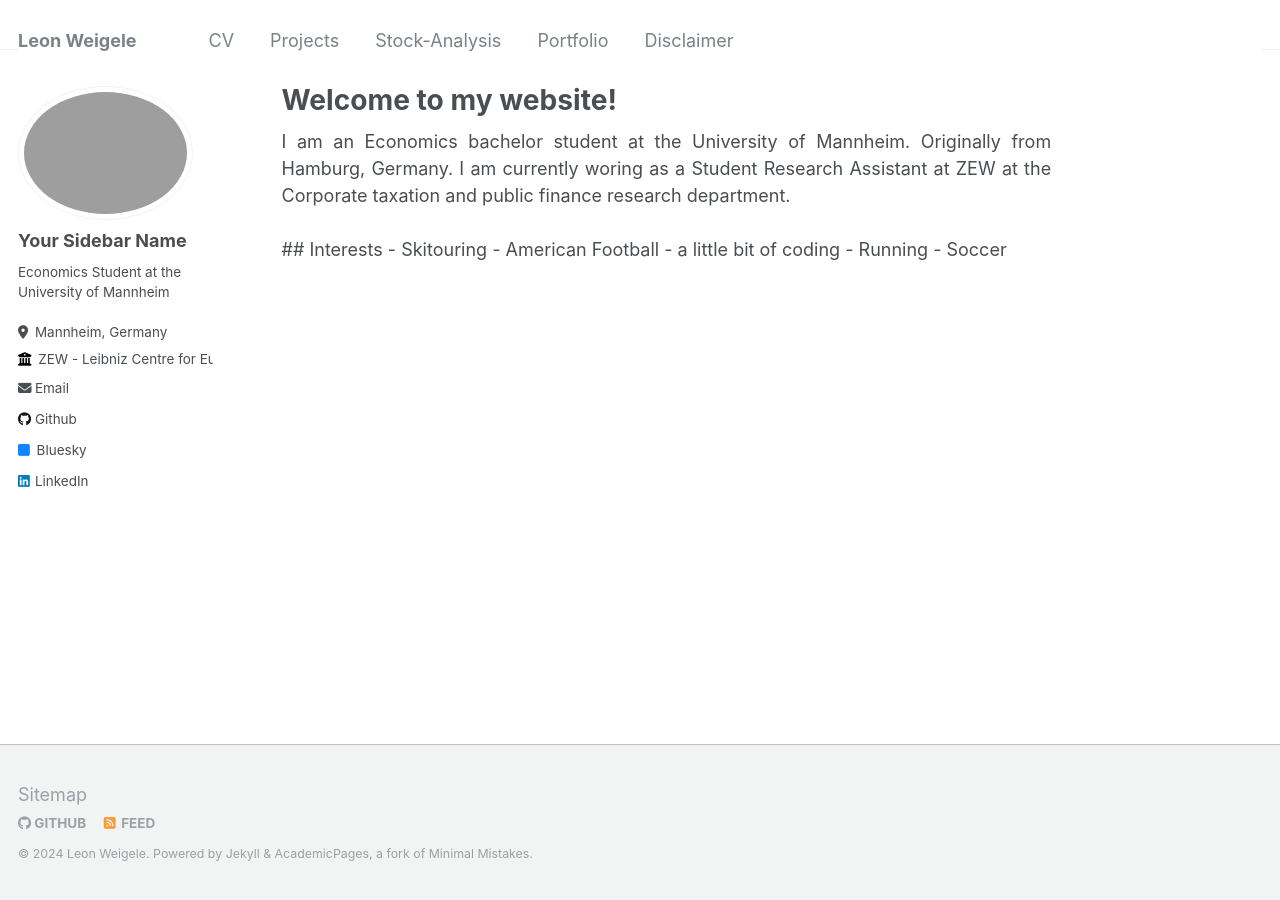
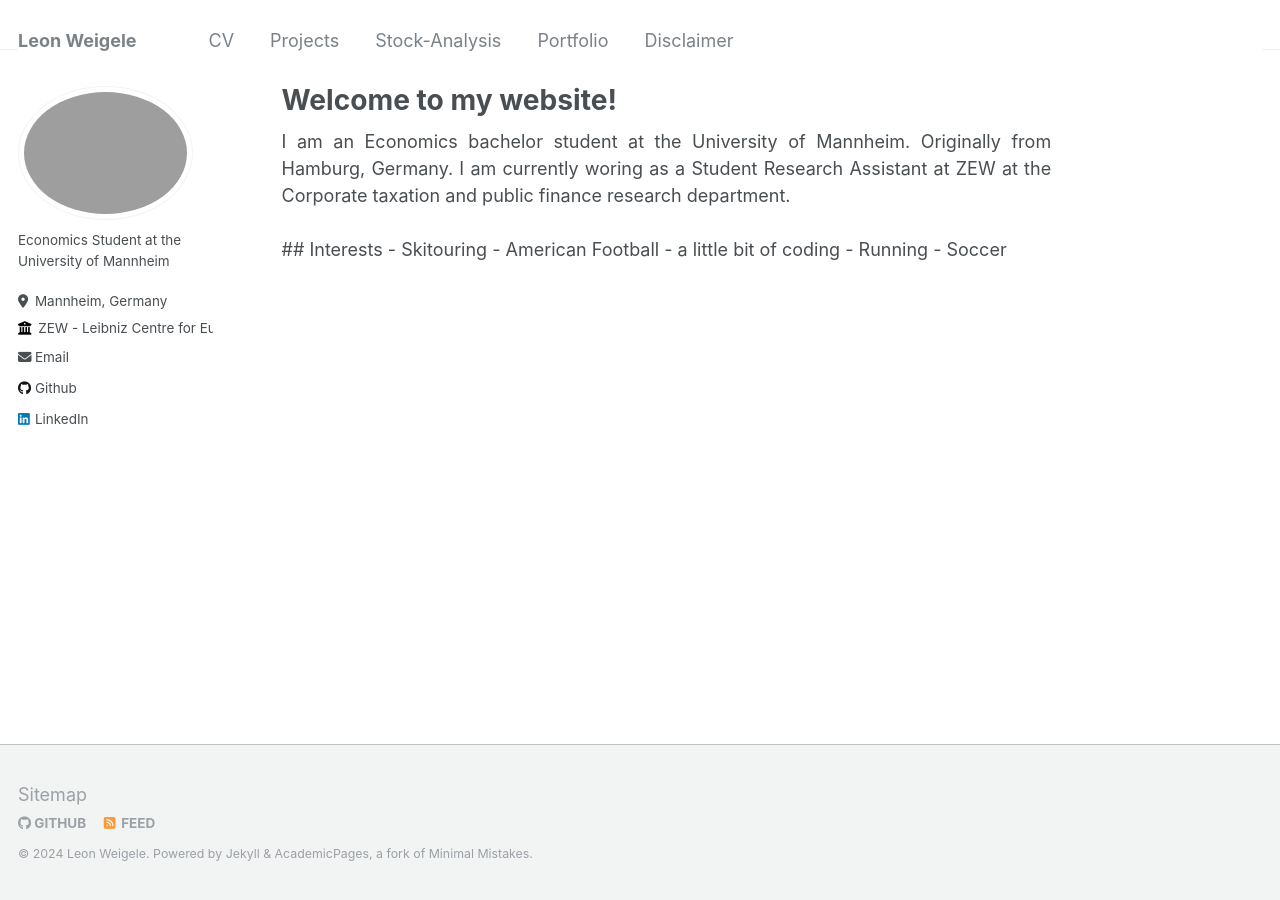
Before and after one commit to leonhamburg/leonweigele.github.io, a Jekyll site: the page built from _pages/about.md, in a window 1280 px wide. Built offline with Jekyll 4.4.1, drawn with Linux system fonts in a browser that asks for light colours; part of the change alters nothing that is shown.

Commit message:
changed github name

```diff
--- a/_config.yml
+++ b/_config.yml
@@ -14,7 +14,7 @@ name                     : &name "Leon Weigele"
 description              : &description ""
 url                      : https://leonweigele.github.io/ # the base hostname & protocol for your site e.g. "https://mmistakes.github.io"
 baseurl                  : "" # the subpath of your site, e.g. "/blog"
-repository               : "leonhamburg/leonweigele.github.io.git"
+repository               : "leonweigele/leonweigele.github.io.git"
 
 # Site Author - The following control what appear as part of the author content on the side bar.
 #               If a field is blank the icon and link will not appear, otherwise it will be shown.
@@ -22,7 +22,7 @@ repository               : "leonhamburg/leonweigele.github.io.git"
 author:
   # Biographic information
   avatar           : "leon-weigele"
-  name             : "Your Sidebar Name"
+  name             : # "Your Sidebar Name"
   pronouns         : # example: "she/her"
   bio              : "Economics Student at the University of Mannheim"
   location         : "Mannheim, Germany"
@@ -42,12 +42,12 @@ author:
   bitbucket        : # Username - Update with your username on the site
   codepen          : # Username
   dribbble         : # Username
-  github           : "leonhamburg"
+  github           : "leonweigele"
   kaggle           : # Username
   stackoverflow    : # User number or user number and name (i.e., use "1" or "1/jeff-atwood")
 
   # Social media
-  bluesky          : "bsky.app" # Replace this with you Bluesky username
+  bluesky          : # "bsky.app" # Replace this with you Bluesky username
   facebook         : # Username
   flickr           : # Username
   foursquare       : # Username
```
